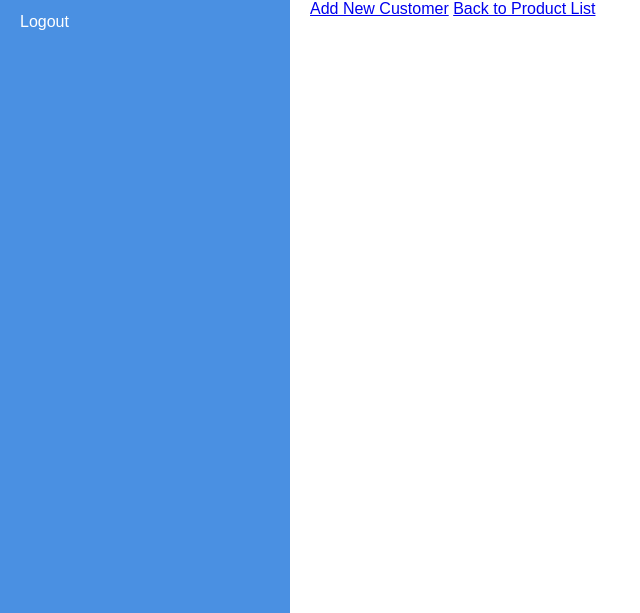
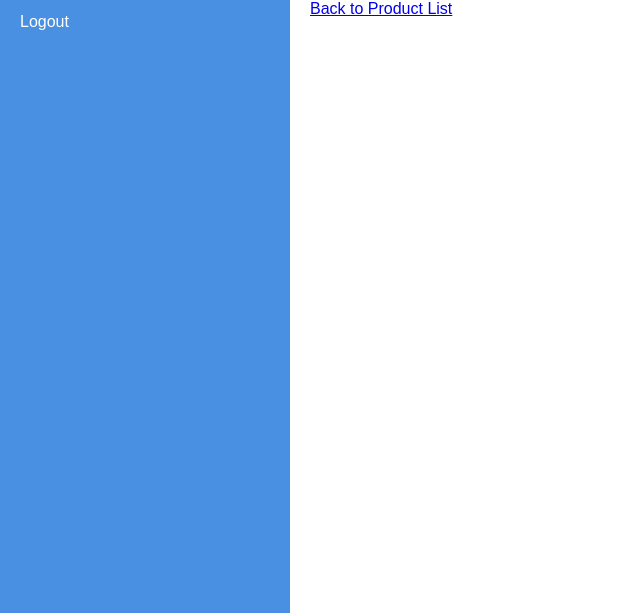
Before and after one commit to forte001/isms, a Django app: page /supplies/customer/ in a window 1280 px wide. Shown: the part 187-800 px from the top of the page, without its empty margins (0-640 px from the left). Run offline with Django 5.2, Linux system fonts and the light colour scheme; data that the repository does not hold is empty.

Commit message:
code cleanup

```diff
--- a/supplies/templates/supplies/customer_list.html
+++ b/supplies/templates/supplies/customer_list.html
@@ -35,7 +35,6 @@
         {% endfor %}
     </tbody>
 </table>
-<a href="#">Add New Customer</a>
 <a href="{% url 'supplies:product_list' %}">Back to Product List</a>
 
 {% endblock %}
--- a/supplies/urls.py
+++ b/supplies/urls.py
@@ -1,6 +1,6 @@
 from django.urls import path
 from .views import *
-from .views import ProductListView, CreateProductView, ProductDetailView, UpdateProductView, DeleteProductView, ImportProductView, CustomerListView, CreateCustomerView, CustomerLoginView, CustomerDashboardView, DashboardView, DeleteCustomerView, SupplierListView, CreateSupplierView, UpdateSupplierView, DeleteSupplierView, CustomerMultiActionView
+from .views import ProductListView, CreateProductView, ProductDetailView, UpdateProductView, DeleteProductView, ImportProductView, CustomerListView, CustomerDashboardView, DashboardView, DeleteCustomerView, SupplierListView, CreateSupplierView, UpdateSupplierView, DeleteSupplierView, CustomerMultiActionView
 
 
 app_name = 'supplies'
@@ -15,8 +15,6 @@ urlpatterns = [
     path('product/delete/<int:product_id>/', DeleteProductView.as_view(), name='delete_product'),
     path('sales/create/', create_sale, name='create_sale'),
     path('customer/', CustomerListView.as_view(), name='customer_list'),
-    # path('customers/create/', CreateCustomerView.as_view(), name='customer_access'),
-    # path('customer/login/', CustomerLoginView.as_view(), name='customer_access'),
     path('customers/access', CustomerMultiActionView.as_view(), name='customer_access'),
     path('customer/delete/<int:customer_id>/', DeleteCustomerView.as_view(), name='delete_customer'),
     path('customer/dashboard', CustomerDashboardView.as_view(), name='customer_dashboard'),
--- a/supplies/views.py
+++ b/supplies/views.py
@@ -276,14 +276,11 @@ class CustomerLoginView(View):
     def post(self, request):
         email = request.POST.get('login_email')
         password = request.POST.get('login_password')
-        print(f"Attempting to log in with email: {email}")
 
         try:
             customer = Customer.objects.get(customer_email=email)
             if check_password(password, customer.password):
-                print(f"Password entered: {password}")
                 request.session['customer_id'] = customer.id  # Store customer ID in session
-                print(f"Customer found: {customer}")  # Check if customer is found
                 return redirect('supplies:customer_dashboard')  # Redirect to the customer Dashboard
             else:
                 messages.error(request, 'Invalid email or password.')
```
